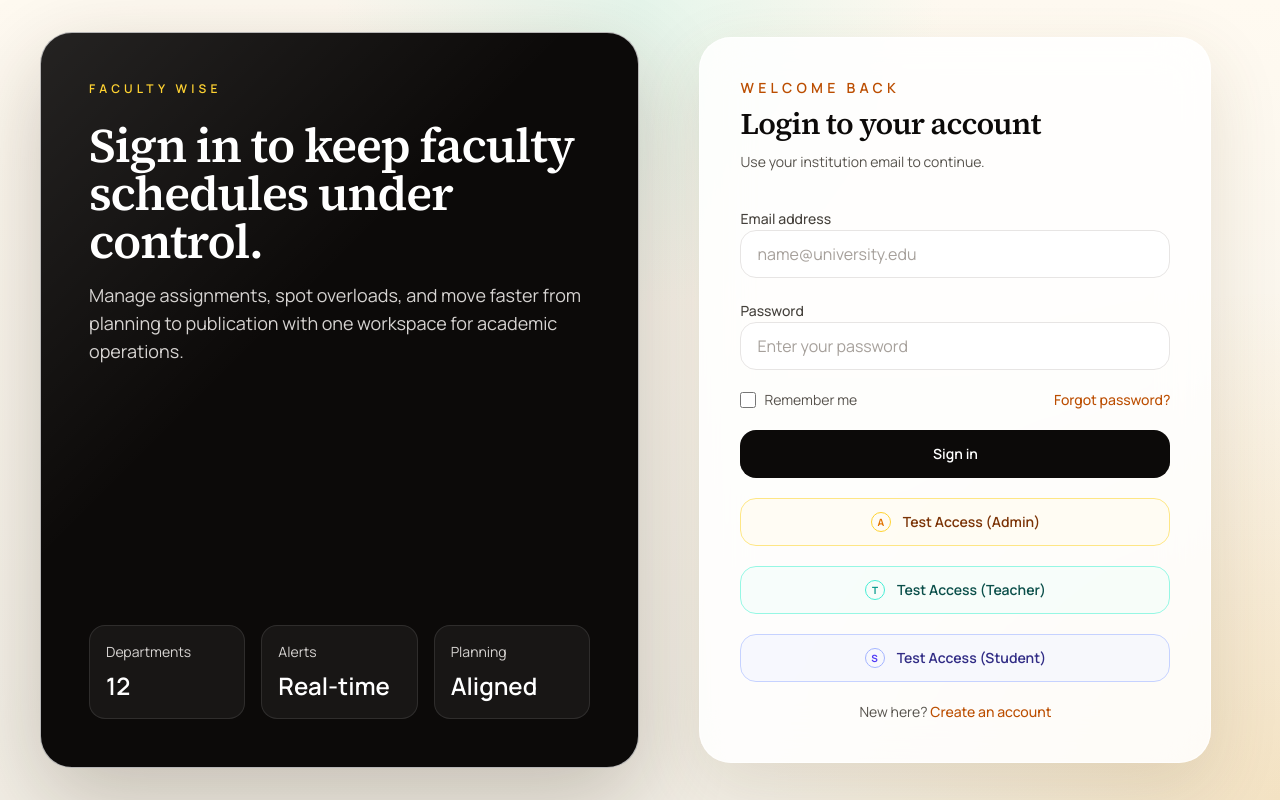
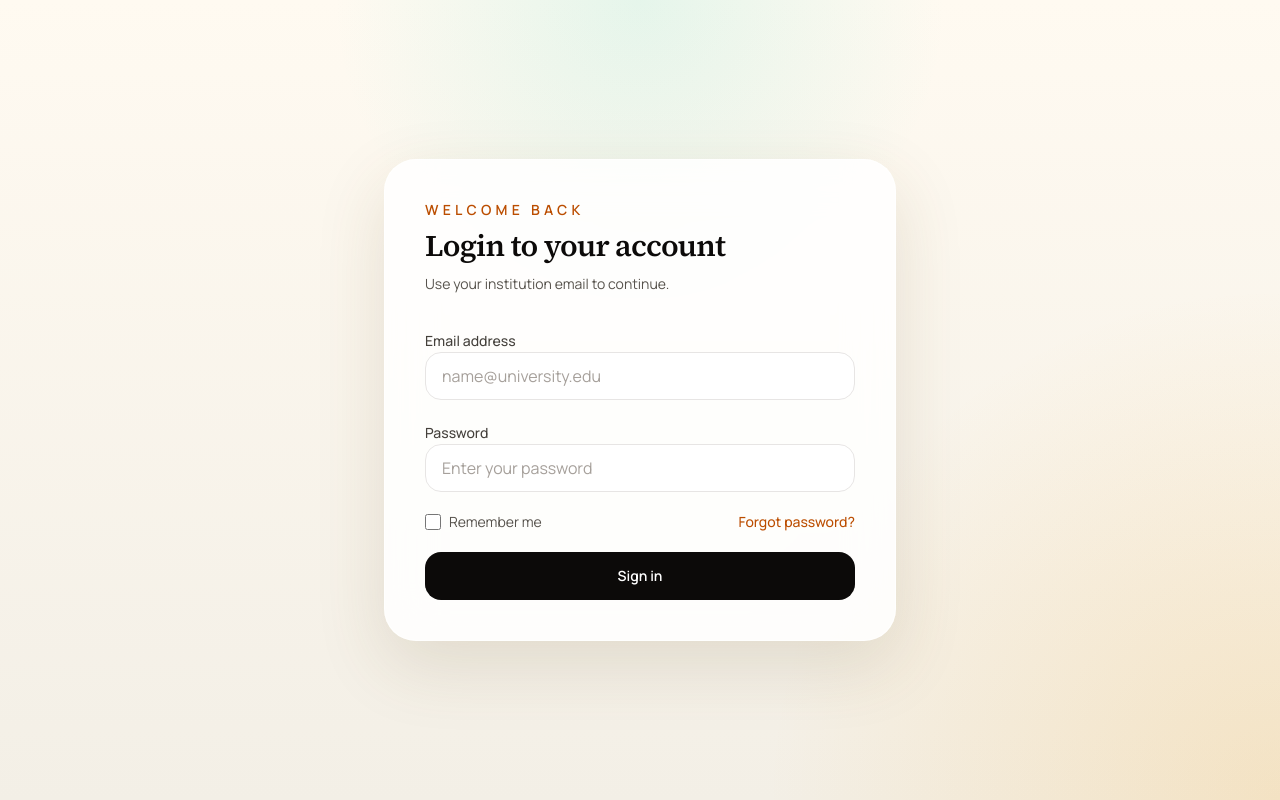
Before and after one commit to WenDEVLIFE/faculti_wise, a Next.js app: page /login in a window 1280 px wide. Built offline with nearby package versions, Linux system fonts and the light colour scheme; no server answers.

Commit message:
refactor: remove informational sidebar from login page to center auth form

```diff
--- a/features/auth/login/LoginPageView.tsx
+++ b/features/auth/login/LoginPageView.tsx
@@ -44,45 +44,9 @@ export default function LoginPageView() {
 
   return (
     <main className="min-h-screen bg-[radial-gradient(circle_at_top,_rgba(45,212,191,0.12),_transparent_30%),radial-gradient(circle_at_bottom_right,_rgba(245,158,11,0.16),_transparent_34%),linear-gradient(180deg,_#fffaf1_0%,_#f3efe6_100%)] px-6 py-8 text-stone-900 sm:px-8 lg:px-10">
-      <div className="mx-auto grid min-h-[calc(100vh-4rem)] w-full max-w-7xl gap-8 lg:grid-cols-[1fr_0.95fr]">
-        <section className="relative overflow-hidden rounded-[2rem] border border-white/70 bg-stone-950 p-8 text-white shadow-[0_30px_90px_rgba(43,30,12,0.24)] sm:p-10 lg:p-12">
-          <div className="absolute inset-0 bg-[linear-gradient(135deg,rgba(255,255,255,0.1),transparent_40%)]" />
-          <div className="relative flex h-full flex-col justify-between gap-10">
-            <div className="max-w-xl space-y-6">
-              <p className="text-xs font-semibold uppercase tracking-[0.35em] text-amber-300">
-                Faculty Wise
-              </p>
-              <div className="space-y-4">
-                <h1 className="text-4xl font-semibold tracking-tight sm:text-5xl">
-                  Sign in to keep faculty schedules under control.
-                </h1>
-                <p className="max-w-lg text-base leading-7 text-stone-300 sm:text-lg">
-                  Manage assignments, spot overloads, and move faster from
-                  planning to publication with one workspace for academic
-                  operations.
-                </p>
-              </div>
-            </div>
-
-            <div className="grid gap-4 sm:grid-cols-3">
-              <div className="rounded-2xl border border-white/10 bg-white/5 p-4">
-                <p className="text-sm text-stone-300">Departments</p>
-                <p className="mt-2 text-2xl font-semibold">12</p>
-              </div>
-              <div className="rounded-2xl border border-white/10 bg-white/5 p-4">
-                <p className="text-sm text-stone-300">Alerts</p>
-                <p className="mt-2 text-2xl font-semibold">Real-time</p>
-              </div>
-              <div className="rounded-2xl border border-white/10 bg-white/5 p-4">
-                <p className="text-sm text-stone-300">Planning</p>
-                <p className="mt-2 text-2xl font-semibold">Aligned</p>
-              </div>
-            </div>
-          </div>
-        </section>
-
-        <section className="flex items-center justify-center">
-          <div className="w-full max-w-lg rounded-[2rem] border border-white/70 bg-white/85 p-6 shadow-[0_25px_70px_rgba(100,75,35,0.14)] backdrop-blur-xl sm:p-8 lg:p-10">
+      <div className="mx-auto flex min-h-[calc(100vh-4rem)] w-full items-center justify-center">
+        <section className="w-full max-w-lg">
+          <div className="rounded-[2rem] border border-white/70 bg-white/85 p-6 shadow-[0_25px_70px_rgba(100,75,35,0.14)] backdrop-blur-xl sm:p-8 lg:p-10">
             <div className="space-y-2">
               <p className="text-sm font-semibold uppercase tracking-[0.3em] text-amber-700">
                 Welcome back
@@ -166,6 +130,7 @@ export default function LoginPageView() {
                 {loading ? "Signing in..." : "Sign in"}
               </button>
 
+              {/*
               <Link
                 href={appRoutes.dashboard}
                 className="inline-flex h-12 w-full items-center justify-center gap-3 rounded-2xl border border-amber-200 bg-amber-50/50 px-5 text-sm font-semibold text-amber-900 transition hover:border-amber-300 hover:bg-amber-50"
@@ -202,6 +167,7 @@ export default function LoginPageView() {
                   Create an account
                 </Link>
               </p>
+              */}
             </form>
           </div>
         </section>
```
